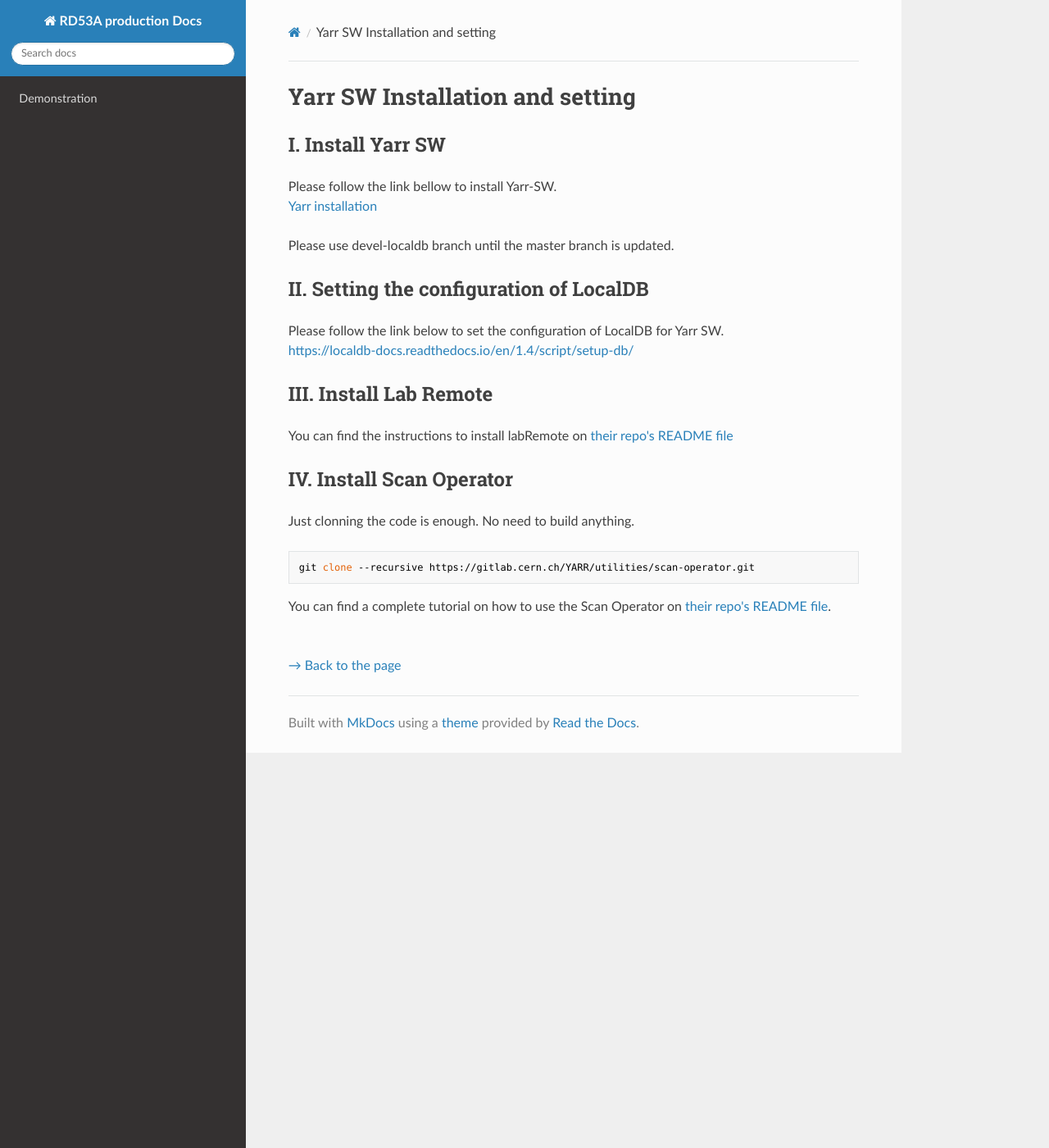
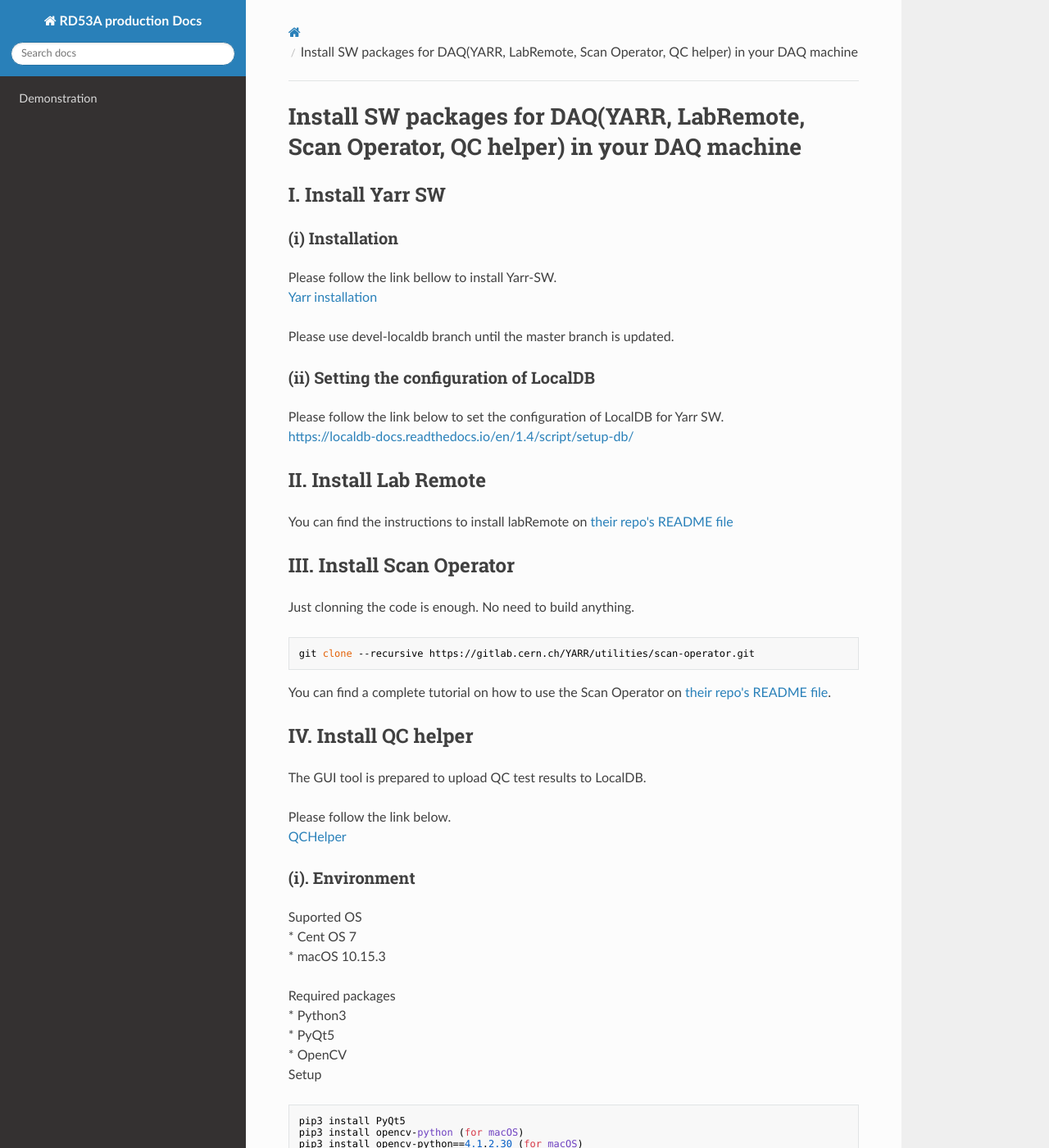
Before and after one commit to jlab-hep/-rd53a_software_doc, an MkDocs documentation site: the page built from docs/sw_installation.md, in a window 1280 px wide and 1400 px high. Shown: the whole window at 82% size. Built offline with MkDocs 1.6.1, drawn with Linux system fonts in a browser that asks for light colours; nearby versions of some CDN libraries; old or Windows-style settings are respelled for this version of MkDocs; some of the changed text lies outside the part shown.

Commit message:
add a installation page for all sw packages

````diff
--- a/docs/sw_installation.md
+++ b/docs/sw_installation.md
@@ -1,20 +1,21 @@
-# Yarr SW Installation and setting
+# Install SW packages for DAQ(YARR, LabRemote, Scan Operator, QC helper) in your DAQ machine
 
 ## I. Install Yarr SW
 
+### (i) Installation
 Please follow the link bellow to install Yarr-SW.<br>
 [Yarr installation](http://yarr.web.cern.ch/yarr/install/)<br>
 
 Please use devel-localdb branch until the master branch is updated.<br>
 
-## II. Setting the configuration of LocalDB
+### (ii) Setting the configuration of LocalDB
 Please follow the link below to set the configuration of LocalDB for Yarr SW.<br>
 [https://localdb-docs.readthedocs.io/en/1.4/script/setup-db/](https://localdb-docs.readthedocs.io/en/1.4/script/setup-db/)
 
-## III. Install Lab Remote<br>
+## II. Install Lab Remote<br>
 You can find the instructions to install labRemote on [their repo's README file](https://gitlab.cern.ch/berkeleylab/labRemote)
 
-## IV. Install Scan Operator<br>
+## III. Install Scan Operator<br>
 
 Just clonning the code is enough. No need to build anything.
 ```
@@ -23,5 +24,36 @@ git clone --recursive https://gitlab.cern.ch/YARR/utilities/scan-operator.git
 
 You can find a complete tutorial on how to use the Scan Operator on [their repo's README file](https://gitlab.cern.ch/YARR/utilities/scan-operator/).
 
+## IV. Install QC helper
+The GUI tool is prepared to upload QC test results to LocalDB.<br>
+<br>
+Please follow the link below.<br>
+[QCHelper](https://gitlab.cern.ch/atlas-itk/sw/db/pixels/qc-viz-tools-dev/qc-helper/-/tree/master)
+<br>
+### (i). Environment
+Suported OS<br>
+* Cent OS 7<br>
+* macOS 10.15.3<br>
+
+Required packages<br>
+* Python3<br>
+* PyQt5<br>
+* OpenCV<br>
+Setup<br>
+```
+pip3 install PyQt5
+pip3 install opencv-python (for macOS)
+pip3 install opencv-python==4.1.2.30 (for macOS)
+```
+### (ii). Installation
+Install QCHelper in your machine.<br>
+<br>
+Install<br>
+```bash
+mkdir Workdir
+cd ./Workdir
+git clone -b [latest version] --recursive https://gitlab.cern.ch/atlas-itk/sw/db/pixels/qc-viz-tools-dev/qc-helper.git
+```
+
 <br>
 [&rarr; Back to the page](electrical_test.md)
````
Also changed, not shown: docs/electrical_test.md (+4 -10 lines), docs/non_electrical_test.md (+3 -32 lines), docs/rd53a_demo_flow.md (+11 -4 lines), docs/sign_off_qc_result.md (+1 -0 lines).
